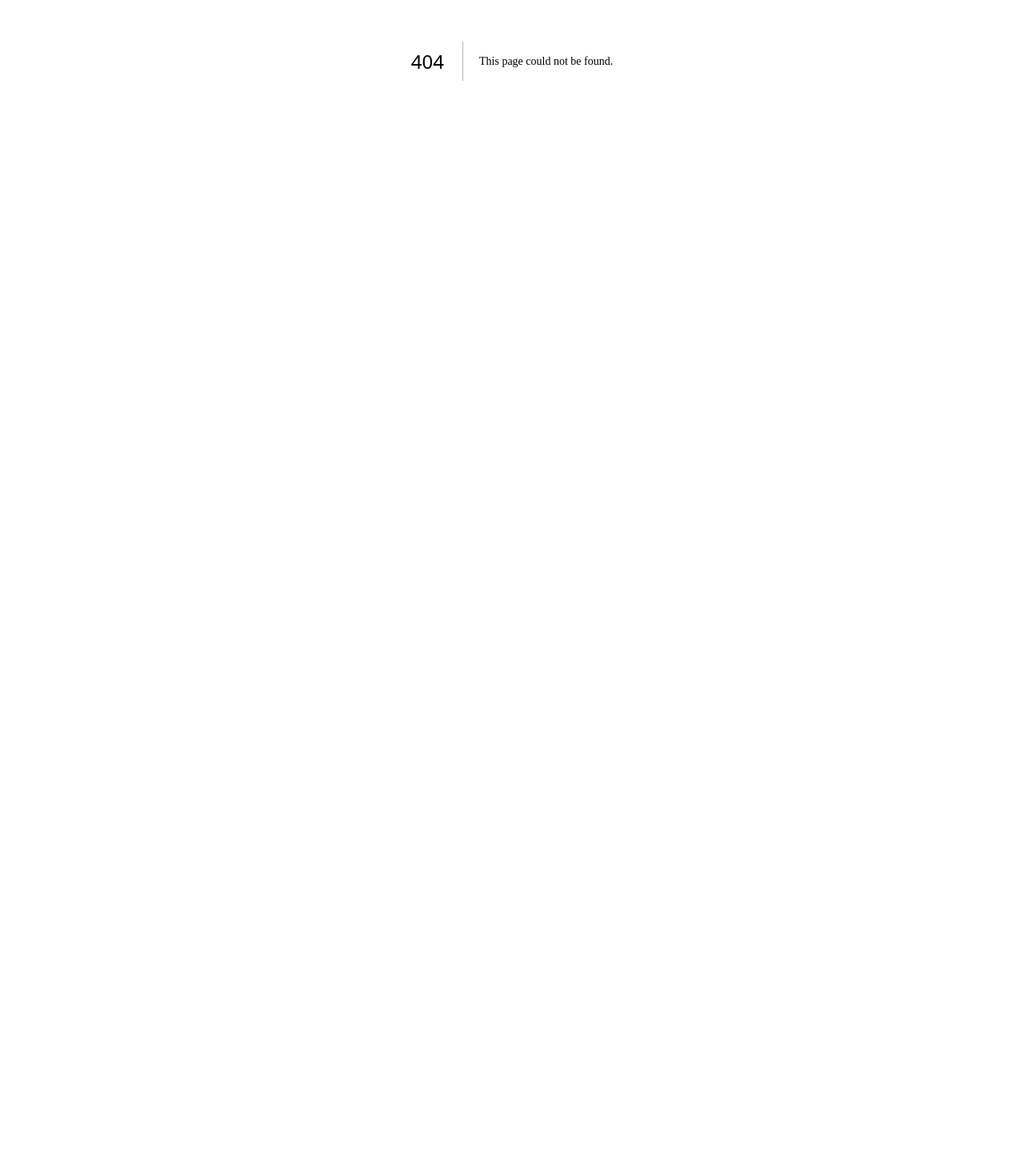
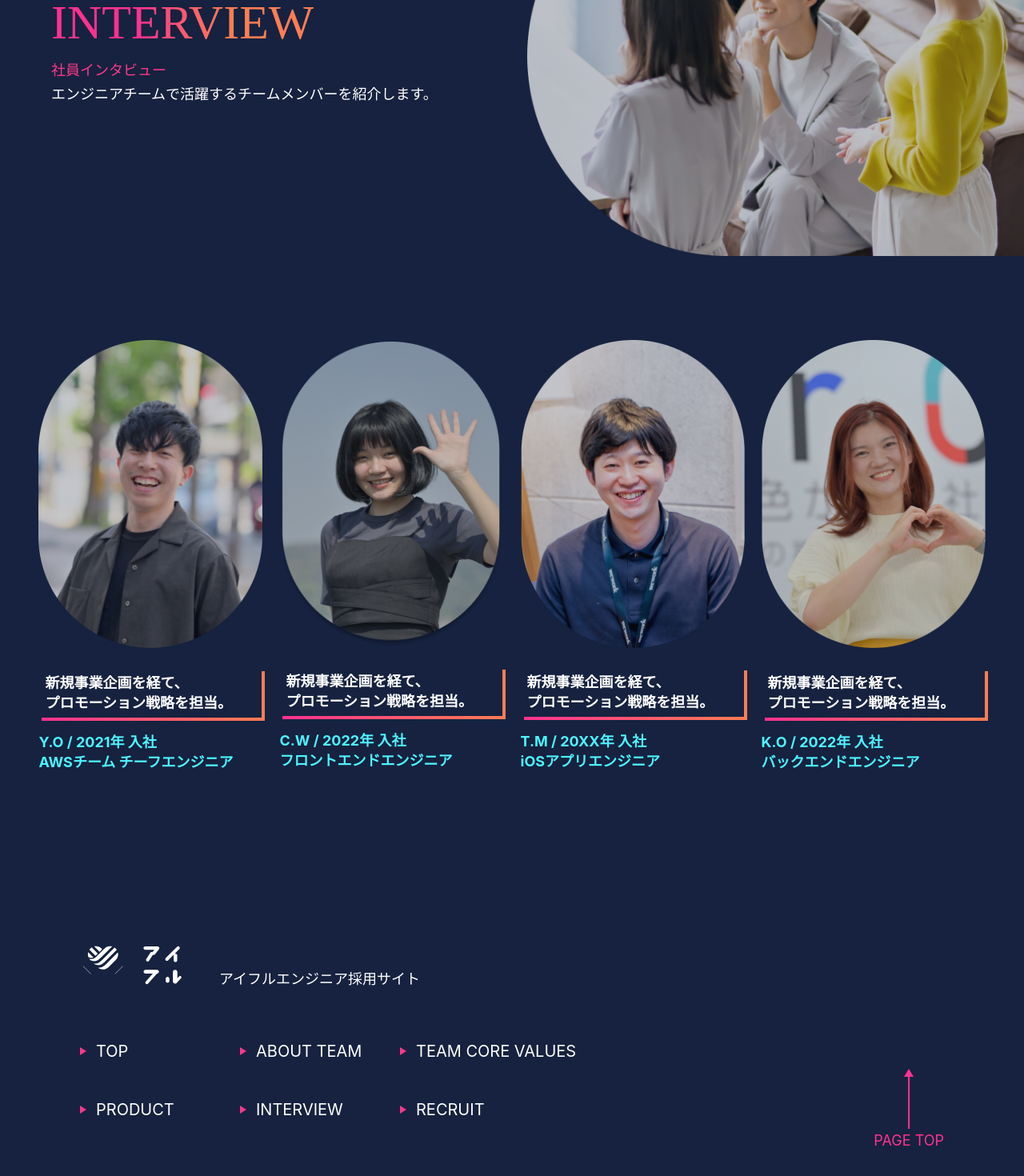
Before and after one commit to saya1104/office-area, a Next.js app: page /InterviewPage in a window 1280 px wide. Before the commit this address had no page. Shown: the part 324-1794 px from the top of the page at 80% size. Before the commit the page ends 800 px from the top, so only its background shows below. Built offline with nearby package versions, Linux system fonts and the light colour scheme.

Commit message:
✨インデント修正

```diff
--- a/components/elements/EachPageTop.tsx
+++ b/components/elements/EachPageTop.tsx
@@ -16,11 +16,9 @@ const SectionStyle = styled.div`
   justify-content: space-between;
   align-items: center;
   margin-top: 50px;
-  &.isBlock {
-    ${tablet`
+  ${tablet`
     display:block;
   `}
-  }
 `;
 
 const AboutTeamStyle = styled.div`
@@ -123,7 +121,7 @@ type Props = {
 const EachPageTop: React.FC<Props> = (props) => {
   const { title, subTitle, children, src } = props;
   return (
-    <SectionStyle className={subTitle === undefined ? 'isBlock' : ''}>
+    <SectionStyle>
       <AboutTeamStyle>
         <TitleStyle>
           <h2>{title}</h2>
--- a/components/elements/HamburgerButton.tsx
+++ b/components/elements/HamburgerButton.tsx
@@ -13,7 +13,6 @@ const ButtonStyle = styled.button<Props>`
   background: transparent;
   border: none;
   cursor: pointer;
-  margin-right: 2vw;
 
   span {
     position: absolute;
--- a/components/elements/MembersSwiper.tsx
+++ b/components/elements/MembersSwiper.tsx
@@ -6,6 +6,7 @@ import { MemberConstants } from '../../features/domains/constants/MemberConstant
 
 import 'swiper/css';
 import 'swiper/css/pagination';
+import Link from 'next/link';
 
 const InterviewCardStyle = styled.div`
   display: flex;
@@ -89,6 +90,7 @@ const MembersSwiper = () => {
       {MemberConstants.map((item, index) => {
         return (
           <SwiperSlide key={index} style={{ display: 'flex', justifyContent: 'center' }}>
+            <Link href={`InterviewPage/${item.href}`} style={{ textDecoration: 'none', color: '#ffffff' }}>
               <InterviewCardStyle>
                 <InterviewImageStyle>
                   <Image
@@ -119,6 +121,7 @@ const MembersSwiper = () => {
                   </p>
                 </InterviewTextStyle>
               </InterviewCardStyle>
+            </Link>
           </SwiperSlide>
         );
       })}
--- a/components/layouts/Footer.tsx
+++ b/components/layouts/Footer.tsx
@@ -148,7 +148,11 @@ const Footer = () => {
             PRODUCT
           </Link>
         </ListStyle>
-        <ListStyle>MEMBER</ListStyle>
+        <ListStyle>
+          <Link href={'/InterviewPage'} style={{ textDecoration: 'none', color: '#ffffff' }}>
+            INTERVIEW
+          </Link>
+        </ListStyle>
         <ListStyle>
           <Link href={'/RecruitPage'} style={{ textDecoration: 'none', color: '#ffffff' }}>
             RECRUIT
--- a/components/templates/InterViewPage/InterViewTop/Top.tsx
+++ b/components/templates/InterViewPage/InterViewTop/Top.tsx
@@ -3,14 +3,16 @@ import styled from 'styled-components';
 import { MemberConstants } from '../../../../features/domains/constants/MemberConstants';
 import { sp } from '../../../../styles/breakPoint';
 import EachPageTop from '../../../elements/EachPageTop';
+import Link from 'next/link';
 
 const Wrapper = styled.div`
-  margin: 100px 8vw 0 8vw;
+  margin: 100px 3vw;
   display: flex;
   flex-wrap: wrap;
-  justify-content: space-evenly;
+  justify-content: space-between;
   align-items: center;
   ${sp`
+    display:block;
     margin:0 3vw;
   `};
 `;
@@ -21,6 +23,9 @@ const InterviewCardStyle = styled.div`
   text-align: center;
   width: fit-content;
   padding: 0 10px 50px 10px;
+  ${sp`
+  margin:0 auto
+  `}
 `;
 
 const InterviewImageStyle = styled.div`
@@ -72,6 +77,7 @@ function Top() {
       <Wrapper>
         {MemberConstants.map((item, index) => {
           return (
+            <Link href={`/InterviewPage/${item.href}`} style={{ textDecoration: 'none', color: '#ffffff' }}>
               <InterviewCardStyle key={index}>
                 <InterviewImageStyle>
                   <Image
@@ -102,6 +108,7 @@ function Top() {
                   </p>
                 </InterviewTextStyle>
               </InterviewCardStyle>
+            </Link>
           );
         })}
       </Wrapper>
--- a/features/domains/constants/MemberConstants.tsx
+++ b/features/domains/constants/MemberConstants.tsx
@@ -6,6 +6,7 @@ export type Membertypes = {
   name: string;
   hireYear: string;
   position: string;
+  href: string;
 };
 
 export const MemberConstants: Membertypes[] = [
@@ -17,6 +18,7 @@ export const MemberConstants: Membertypes[] = [
     name: 'Y.O',
     hireYear: '2021',
     position: 'AWSチーム チーフエンジニア',
+    href: 'OtaYuji',
   },
   {
     imageSrc: '/assets/InterviewWang.png',
@@ -26,6 +28,7 @@ export const MemberConstants: Membertypes[] = [
     name: 'C.W',
     hireYear: '2022',
     position: 'フロントエンドエンジニア',
+    href: '',
   },
   {
     imageSrc: '/assets/InterviewTominaga.png',
@@ -35,6 +38,7 @@ export const MemberConstants: Membertypes[] = [
     name: 'T.M',
     hireYear: '20XX',
     position: 'iOSアプリエンジニア',
+    href: '',
   },
   {
     imageSrc: '/assets/InterviewOu.png',
@@ -44,5 +48,6 @@ export const MemberConstants: Membertypes[] = [
     name: 'K.O',
     hireYear: '2022',
     position: 'バックエンドエンジニア',
+    href: '',
   },
 ];
```
Also changed, not shown: pages/InterviewPage/OtaYuji.tsx (renamed from pages/Interview/OtaYuji.tsx), pages/InterviewPage/index.tsx (renamed from pages/Interview/index.tsx). Lines whose indentation alone changed are shown as unchanged.
